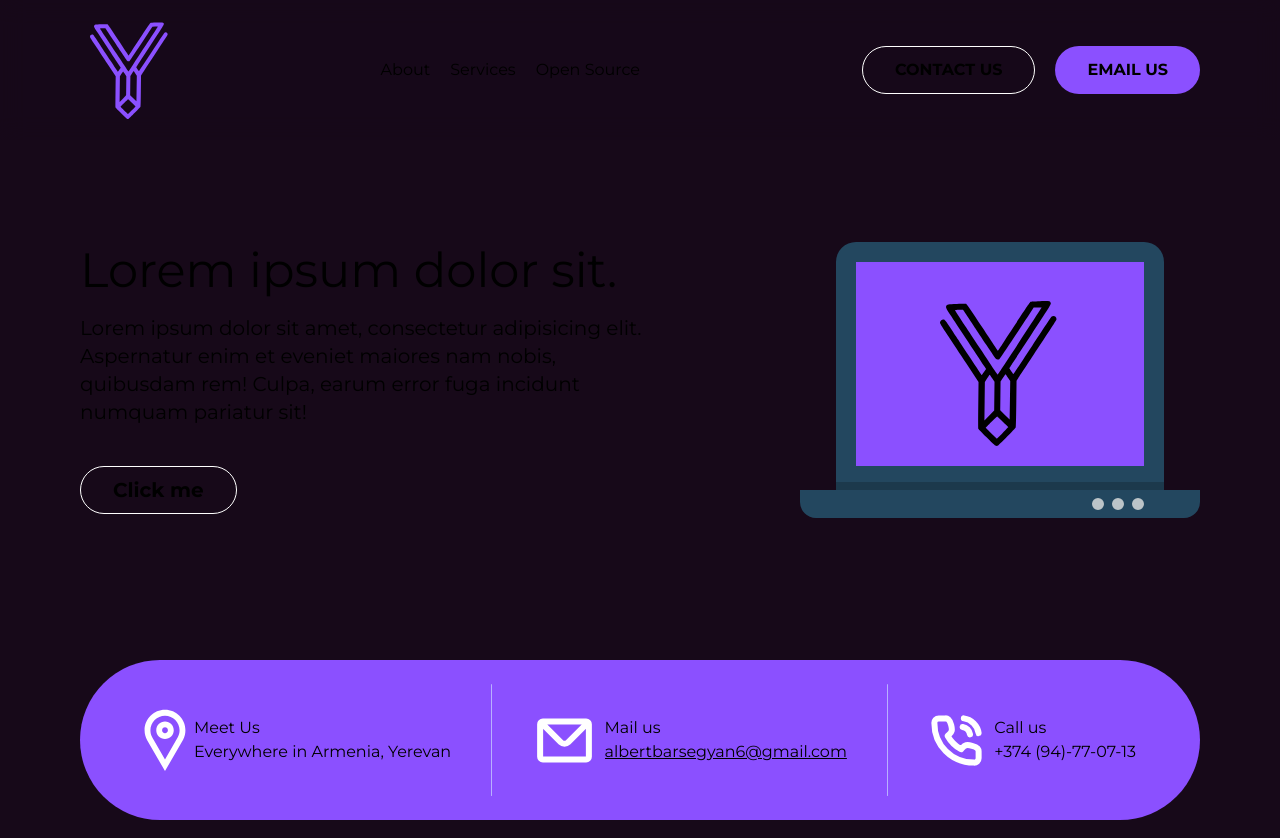
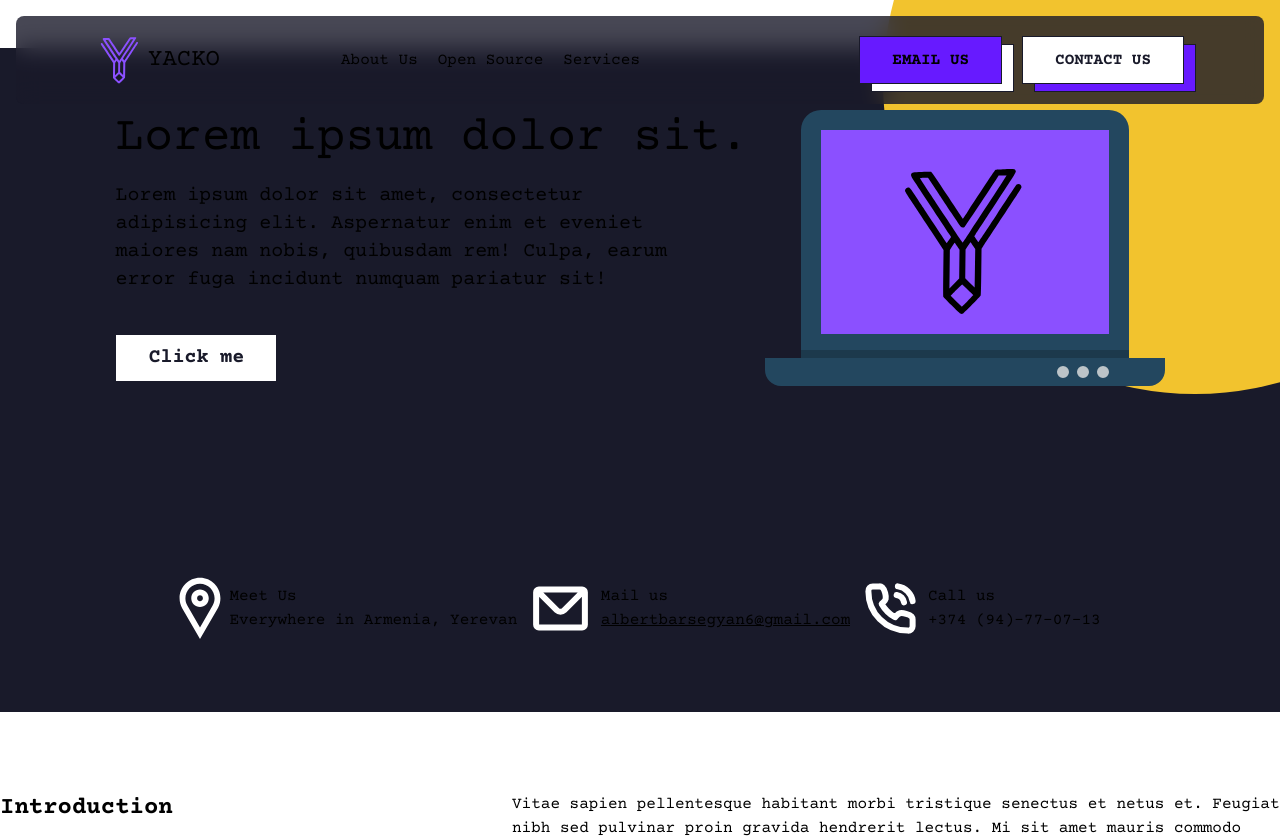
Before and after one commit to albertBarsegyan/personal-webpage, a Next.js app: page / in a window 1280 px wide. Shown: the top 838 px of the page. Built offline with nearby package versions, Linux system fonts and the light colour scheme.

Commit message:
feat: add navbar

```diff
--- a/src/app/layout.tsx
+++ b/src/app/layout.tsx
@@ -2,12 +2,14 @@ import type { Metadata } from 'next';
 import { Montserrat } from 'next/font/google';
 import '../styles/globals.css';
 import { Navbar } from '@/components/navbar/navbar';
-import { PageLayout } from '@/components/layout/page-layout/page-layout';
+import { SectionLayout } from '@/components/layout/section-layout/section-layout';
 import  gsap from 'gsap';
 import { useGSAP } from '@gsap/react';
 import { Intro } from '@/components/intro/intro';
+import { Courier_Prime } from 'next/font/google';
+import { RoundIcon } from '@/icons/round-icon';
 
-const montserrat = Montserrat({ subsets: ['latin'] });
+const courierPrime = Courier_Prime({ subsets:['latin'],weight:['400','700'] });
 
 export const metadata: Metadata = {
   title: 'Home',
@@ -36,13 +38,16 @@ export default function RootLayout({
         <meta name="theme-color" content="#ffffff"/>
         <title>{String(metadata.title)}</title>
       </head>
-      <body className={`${montserrat.className} bg-primary`}>
+      <body className={`${courierPrime.className} bg-primary`}>
         <Intro/>
-        <div style={{ position: 'relative' }}>
+        <div className='relative'>
+          <div className='absolute right-0 top-0'>
+            <RoundIcon/>
+          </div>
           <Navbar/>
-          <PageLayout>
+          {/*<SectionLayout>*/}
             {children}
-          </PageLayout>
+          {/*</SectionLayout>*/}
         </div>
       </body>
     </html>
--- a/src/components/common/button/button.tsx
+++ b/src/components/common/button/button.tsx
@@ -11,16 +11,25 @@ interface ButtonProps extends  PropsWithChildren {
 
 export function Button({ disabled = false, type = 'button', children, onClick, variant = 'primary',className }:ButtonProps) {
   const buttonStyles = classNames(className,{
-    ['h-12 flex-center rounded-3xl px-8 font-bold']: true,
-    ['bg-secondary border-0']: variant === 'primary',
-    ['bg-transparent border border-white color-transparent']: variant === 'secondary',
-    ['bg-white text-secondary border-0']: variant === 'filled',
+    ['h-12 flex-center px-8 py-2 relative font-bold hover:left-3 hover:top-2 border border-blue-dark-1']: true,
+    ['bg-violet-dark']: variant === 'primary',
+    ['bg-white text-blue-dark-1']: variant === 'secondary',
+    ['bg-white text-secondary border border-blue-dark-1']: variant === 'filled',
     ['bg-transparent border-0']: variant === 'icon'
   });
 
+  const buttonBackground = classNames({
+    ['w-full h-12 absolute -z-10 left-3 top-2 border border-blue-dark-1']: true,
+    ['bg-white']: variant === 'primary',
+    ['bg-violet-dark']: variant === 'secondary',
+  });
+
   return (
+    <div className='relative'>
     <button className={buttonStyles} onClick={onClick} type={type} disabled={disabled}>
       {children}
     </button>
+      <div className={buttonBackground} />
+    </div>
   );
-};
+}
--- a/src/components/hero-section/hero-section.tsx
+++ b/src/components/hero-section/hero-section.tsx
@@ -5,12 +5,15 @@ import { MapCheckIcon } from '@/icons/map-check-icon';
 import { MailIcon } from '@/icons/mail-icon';
 import { PhoneIcon } from '@/icons/phone-icon';
 import { LogoIcon } from '@/icons/logo.icon';
+import { RoundIcon } from '@/icons/round-icon';
+import { SectionLayout } from '@/components/layout/section-layout/section-layout';
 
 const separator = <div className='md:h-28 my-4 md:my-0 h-px w-full md:w-px bg-forth rounded-3xl'/>;
 
   export function HeroSection() {
   return (
-    <div className='mt-10'>
+    <div className='-mt-10 bg-blue-dark-1'>
+      <SectionLayout>
       <div className='w-full flex flex-col md:flex-row md:justify-between md:items-center'>
         <div className='mr-4'>
           <h1 className='md:text-5xl text-2xl'>Lorem ipsum dolor sit.</h1>
@@ -63,6 +66,7 @@ const separator = <div className='md:h-28 my-4 md:my-0 h-px w-full md:w-px bg-fo
           </div>
         </div>
       </div>
+      </SectionLayout>
     </div>
   );
 };
--- a/src/components/layout/page-layout/page-layout.tsx
+++ b/src/components/layout/section-layout/section-layout.tsx
@@ -1,6 +1,6 @@
 import { PropsWithChildren } from 'react';
 
-export function PageLayout({ children }: PropsWithChildren) {
+export function SectionLayout({ children }: PropsWithChildren) {
   return (
     <div className='md:px-20 md:pb-6 px-5 md:flex md:justify-center'>
       <div className='md:max-w-7xl max-w-full'>
--- a/src/components/navbar/navbar.tsx
+++ b/src/components/navbar/navbar.tsx
@@ -13,13 +13,18 @@ import { RoutePath } from '@/constants/route-contants';
 import { useRouter } from 'next/navigation';
 
 const NavbarRoutes = [
-  { id:0,name:'About',contentId:'aboutSection' },
+  { id:0,name:'About Us',contentId:'aboutSection' },
+  { id:2,name:'Open Source',contentId:'openSource' },
   { id:1,name:'Services',contentId:'services' },
 ];
+
 // yacko.software@gmail.com
 const EmailButton = ({ isMobile = false }:{isMobile?:boolean}) => {
   return (
-    <a className={classNames('bg-secondary border-0 h-12 flex-center flex rounded-3xl px-8 font-bold email-button active:bg-secondary duration-75',{ ['opacity-0 overflow-hidden']:isMobile })} href='mailto:yacko.software@gmail.com?subject=Software development'>EMAIL US</a>
+    <Button
+      variant='primary'
+      // href='mailto:yacko.software@gmail.com?subject=Software development'
+    >EMAIL US</Button>
   );
 };
 
@@ -76,11 +81,11 @@ const { contextSafe } = useGSAP(()=> {
 
   return (
     <>
-      <div className='flex flex-row justify-between top-0 py-5 bg-primary/80 backdrop-blur-md z-10 px-4'>
+      <div className='flex flex-row justify-between top-4 mx-4 py-5 bg-blue-dark-1/80 backdrop-blur-md z-10 px-4 rounded-lg'>
         <div className='flex-one-line justify-between md:px-20 w-full gap-x-5'>
 
           <button type='button' onClick={()=>router.push(RoutePath.Home)} className='button-reset text-secondary flex-one-line'>
-            <LogoIcon className='w-20' size={60}/>
+            <LogoIcon className='w-12' size={48}/>
           </button>
 
           <Button onClick={toggleMenu} variant='icon' className='text-secondary'>
@@ -121,10 +126,11 @@ const DesktopNavbar = () => {
   const router = useRouter();
 
   return (
-    <div className='flex flex-row justify-between sticky top-0 py-5 bg-primary/80 backdrop-blur-md z-10 mx-auto lg:px-20'>
+    <div className='flex flex-row justify-between top-4 py-5 bg-blue-dark-1/80 backdrop-blur-md z-10 lg:px-20 rounded-lg mx-4'>
       <div className='flex-one-line justify-between w-1/2 gap-x-5'>
-        <button type='button' className='button-reset text-secondary flex-one-line'>
-          <LogoIcon size={100}/>
+        <button type='button' className='button-reset text-secondary flex-one-line flex gap-1'>
+          <LogoIcon size={48} color='#8B50FF'/>
+          <span className='text-2xl'>YACKO</span>
         </button>
 
         <div className='flex-one-line gap-5 flex-shrink-0'>
@@ -136,18 +142,14 @@ const DesktopNavbar = () => {
 
             return (<button key={route.id} onClick={handleScroll}>{route.name}</button>);
           })}
-          <button onClick={() => {
-            router.push(RoutePath.OpenSource);
-          }}>Open Source
-          </button>
         </div>
       </div>
 
       <div className='flex-one-line gap-x-5'>
+        <EmailButton/>
+
         <Button variant='secondary' onClick={() => {
         }}>CONTACT US</Button>
-
-        <EmailButton/>
       </div>
     </div>
   );
@@ -159,7 +161,7 @@ export function Navbar() {
   const isMobile = width <= 1100;
 
   return (
-    <div className='md:max-w-7xl max-w-full mx-auto sticky top-0 z-10'>
+    <div className='md:max-w-7xl max-w-full mx-auto top-4 sticky z-10'>
       {isMobile ? <MobileNavbar/> : <DesktopNavbar/>}
     </div>
   );
--- /dev/null
+++ b/src/icons/round-icon.tsx
@@ -0,0 +1,7 @@
+export function RoundIcon() {
+  return (
+    <svg width="397" height="394" viewBox="0 0 397 394" fill="none" xmlns="http://www.w3.org/2000/svg">
+      <circle cx="312" cy="82" r="312" fill="#F2C32E"/>
+    </svg>
+  );
+};
--- a/tailwind.config.ts
+++ b/tailwind.config.ts
@@ -9,13 +9,13 @@ const config: Config = {
   theme: {
     extend: {
       colors: {
-        primary: '#170919',
-        ['secondary']: '#8b50ff',
-        ['third']:'#dcd8ff',
-        ['forth']:'#b9b0ff',
-        ['text-light']:'#ffffff',
-        ['text-dark']:'#2e384d',
-        ['danger']: '#ff6961'
+        ['violet']: '#8B50FF',
+        ['violet-dark']: '#671AFF',
+        ['violet-light-1']:'#A77BFF',
+        ['violet-light-2']:'#CAAFFF',
+        ['violet-light-3']:'#E5D8FF',
+        ['blue-dark-1']:'#191A2A',
+        ['blue-dark-2']: '#21233C'
       },
       backgroundImage: {
         'gradient-radial': 'radial-gradient(var(--tw-gradient-stops))',
```
Also changed, not shown: .eslintrc.json.
